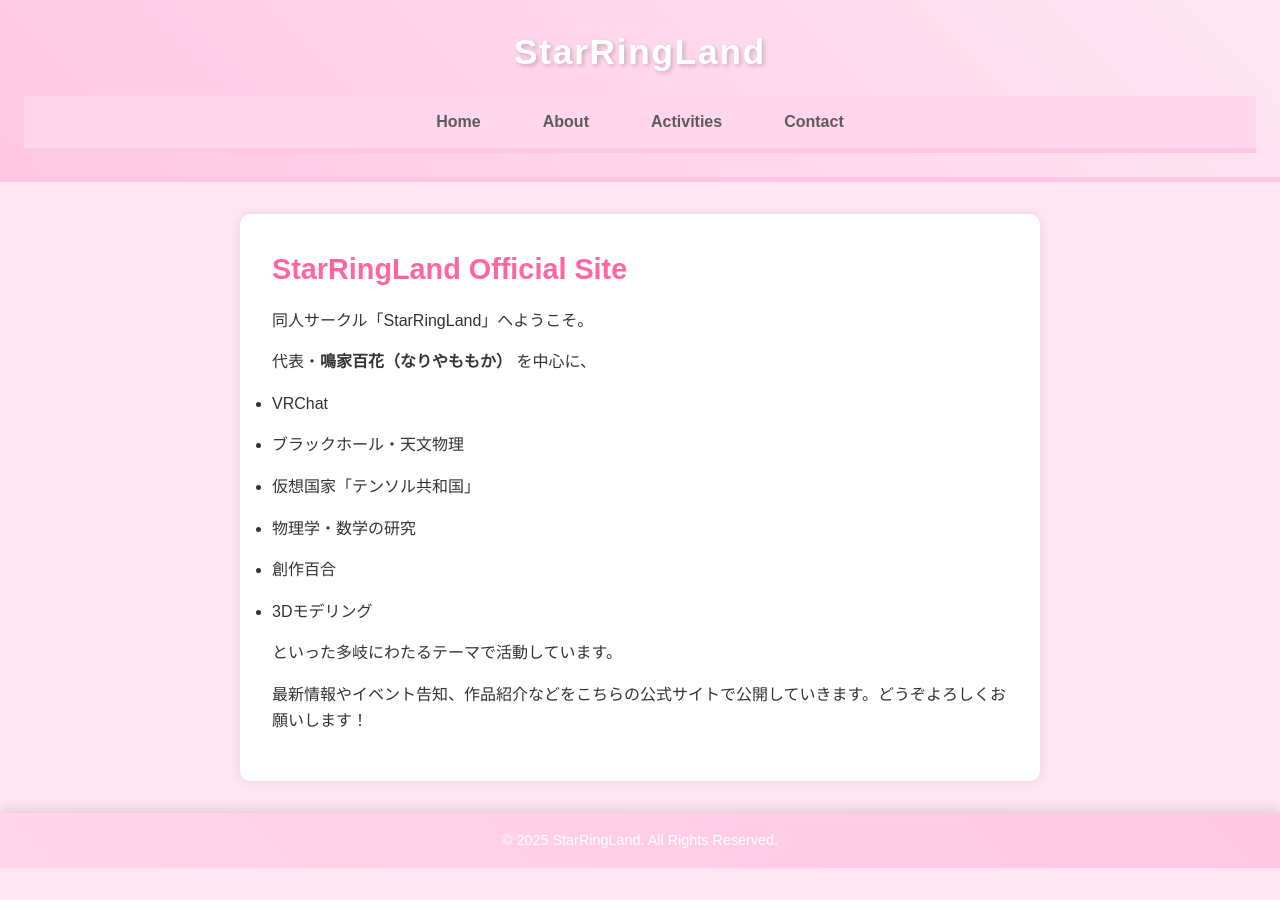
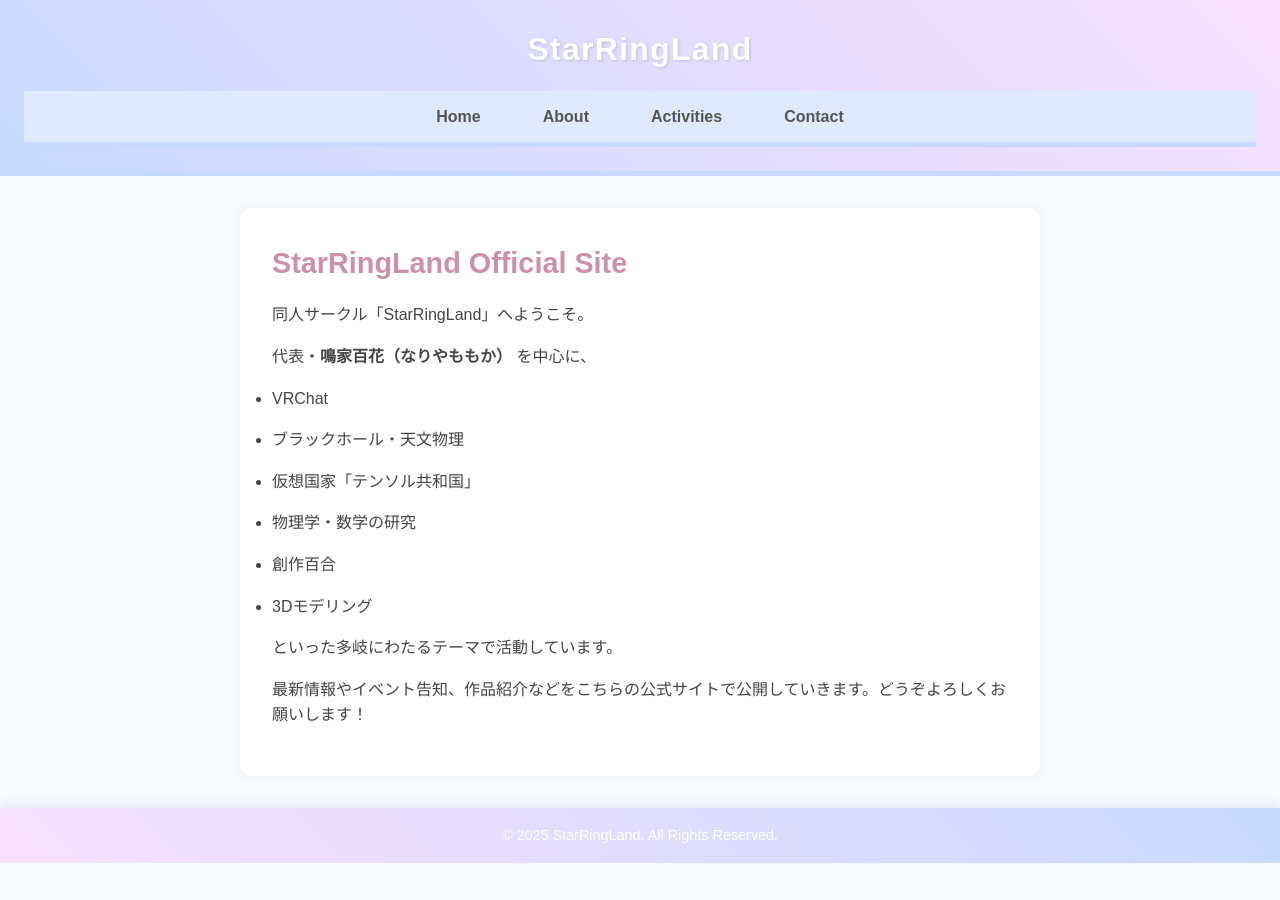
Before and after one commit to StarRingLand/StarRingLand.github.io, a Jekyll site: the page built from index.md, in a window 1280 px wide. Built offline with Jekyll 4.4.1, drawn with Linux system fonts in a browser that asks for light colours.

Commit message:
Update style.css

```diff
--- a/assets/css/style.css
+++ b/assets/css/style.css
@@ -1,45 +1,44 @@
+/* リセット */
 * {
   margin: 0;
   padding: 0;
   box-sizing: border-box;
 }
 
+/* 全体のフォント：少し丸みある Sans-serif で柔らかい印象 */
 body {
-  font-family: "Hiragino Sans", "Noto Sans JP", cursive, sans-serif;
-  background-color: #ffe6f3; /* パステルピンク系の背景 */
-  color: #333;
+  font-family: "Hiragino Sans", "Noto Sans JP", sans-serif;
+  background-color: #f7faff; /* ほんのりブルーがかった淡い背景 */
+  color: #444;  /* 柔らかい文字色 */
   line-height: 1.6;
 }
 
-/* --------------------------------------------------
- * ヘッダー（サイト上部）
- * -------------------------------------------------- */
+/* ヘッダー */
 header {
-  background: linear-gradient(45deg, #ffc6e2, #ffe6f3);
+  /* ピンク抑えめ＋パステル系ブルー/パープルのグラデーション */
+  background: linear-gradient(45deg, #c8d9ff, #f9e0ff);
   padding: 1.5rem;
   text-align: center;
-  border-bottom: 5px solid #ffc6e2; /* ピンクの濃淡で境界 */
+  border-bottom: 5px solid #c8d9ff;
 }
 header h1 {
-  font-size: 2.2rem;
+  font-size: 2rem;
   font-weight: bold;
   color: #fff;
-  text-shadow: 2px 2px 4px rgba(0,0,0,0.2);
-  letter-spacing: 0.05em;
+  text-shadow: 1px 1px 3px rgba(0,0,0,0.15);
+  letter-spacing: 0.04em;
 }
 
-/* --------------------------------------------------
- * ナビゲーション
- * -------------------------------------------------- */
+/* ナビゲーション */
 nav {
-  background-color: #ffd6eb;
+  background-color: #e0eaff;  /* 淡めのブルー */
   padding: 0.8rem;
   text-align: center;
-  border-bottom: 5px solid #ffc6e2;
+  border-bottom: 5px solid #c8d9ff;
 }
 nav a {
   text-decoration: none;
-  color: #5c5c5c;
+  color: #555;
   font-weight: bold;
   margin: 0 1rem;
   padding: 0.4rem 0.8rem;
@@ -47,107 +46,89 @@
   border-radius: 5px;
 }
 nav a:hover {
-  background-color: #ffc6e2;
+  background-color: #c8d9ff;
   color: #fff;
 }
 
-/* --------------------------------------------------
- * メインコンテンツ
- * -------------------------------------------------- */
+/* メインコンテンツ */
 main {
   max-width: 800px;
   margin: 2rem auto;
   background-color: #fff;
   padding: 2rem;
   border-radius: 10px;
-  box-shadow: 0 0 10px rgba(0,0,0,0.1);
+  box-shadow: 0 0 10px rgba(0,0,0,0.06);
 }
 p, li {
   margin-bottom: 1rem;
 }
 
-/* --------------------------------------------------
- * 見出しデザイン
- * -------------------------------------------------- */
+/* 見出しデザイン */
 h1 {
   margin-bottom: 1rem;
   font-size: 1.8rem;
-  color: #ff66a1; /* やや濃いピンク */
+  color: #cc90aa; /* 抑えたピンク系 */
 }
-
 h2 {
   margin: 1.5rem 0 1rem;
   font-size: 1.4rem;
   font-weight: bold;
-  color: #ff459e;
-  /* 左にラインの代わりに背景色をあしらう */
-  display: inline-block;
-  padding: 0.3rem 0.6rem;
-  background-color: #ffe6f3;
-  border-radius: 5px;
-  box-shadow: 2px 2px 4px rgba(255,182,205,0.3);
+  color: #a288b7; /* パステル系の紫より */
+  border-left: 5px solid #dfc4e8;
+  padding-left: 0.8rem;
 }
-
 h3 {
   margin: 1rem 0 0.8rem;
   font-size: 1.2rem;
   font-weight: bold;
-  color: #ff459e;
-  text-shadow: 1px 1px 2px rgba(255,198,226,0.5);
+  color: #a288b7;
+  text-shadow: 1px 1px 2px rgba(240, 210, 255, 0.4);
   letter-spacing: 0.02em;
 }
 
-/* --------------------------------------------------
- * リンク装飾
- * -------------------------------------------------- */
+/* 汎用リンク（.link クラス） */
 a.link {
-  color: #ff459e;
+  color: #c47390;  /* 落ち着いたピンク寄り */
   text-decoration: underline;
   transition: color 0.2s ease;
 }
 a.link:hover {
-  color: #ff78b8;
+  color: #df9bad;
 }
 
-/* --------------------------------------------------
- * ボタン (btnクラス)
- * -------------------------------------------------- */
+/* ボタン (btnクラス) */
 .btn {
   display: inline-block;
   padding: 0.6rem 1rem;
-  background: linear-gradient(45deg, #ffc6e2, #ffd6eb);
+  background: linear-gradient(45deg, #dfc4e8, #fddaf2);
   color: #fff;
   font-weight: bold;
-  border: 2px solid #ffb2d6;
+  border: 2px solid #cfaedb;
   border-radius: 25px;
   cursor: pointer;
   transition: all 0.2s ease;
   text-align: center;
   text-decoration: none;
-  box-shadow: 2px 2px 4px rgba(0,0,0,0.1);
+  box-shadow: 1px 1px 4px rgba(0,0,0,0.1);
 }
 .btn:hover {
-  background: linear-gradient(45deg, #ffb2d6, #ffc6e2);
-  border-color: #ff78b8;
+  background: linear-gradient(45deg, #cfaedb, #dfc4e8);
+  border-color: #b496c8;
 }
 
-/* --------------------------------------------------
- * フッター
- * -------------------------------------------------- */
+/* フッター */
 footer {
   text-align: center;
   font-size: 0.9rem;
   padding: 1rem;
-  background: linear-gradient(45deg, #ffd6eb, #ffc6e2);
+  background: linear-gradient(45deg, #f9e0ff, #c8d9ff);
   color: #fff;
   margin-top: 2rem;
   position: relative;
-  box-shadow: 0 -5px 10px rgba(0,0,0,0.1);
+  box-shadow: 0 -5px 10px rgba(0,0,0,0.06);
 }
 
-/* --------------------------------------------------
- * レスポンシブ対応
- * -------------------------------------------------- */
+/* レスポンシブ対応 */
 @media (max-width: 600px) {
   nav a {
     display: inline-block;
```
